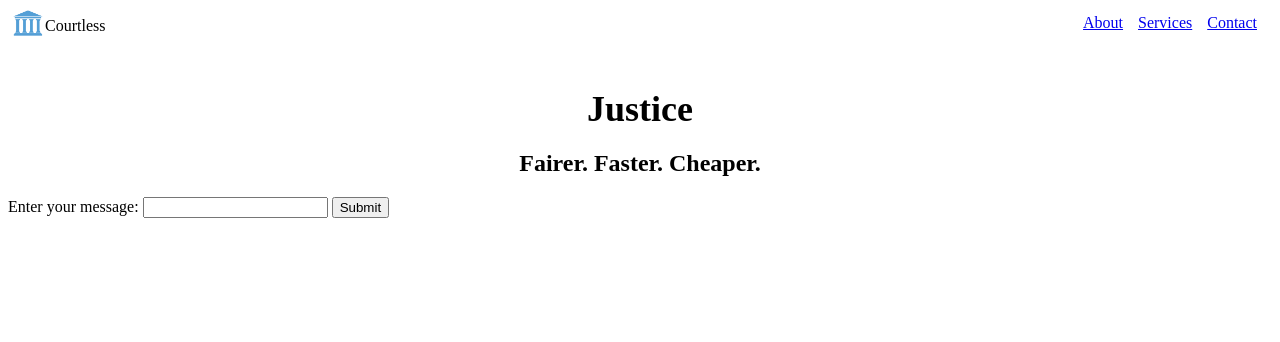
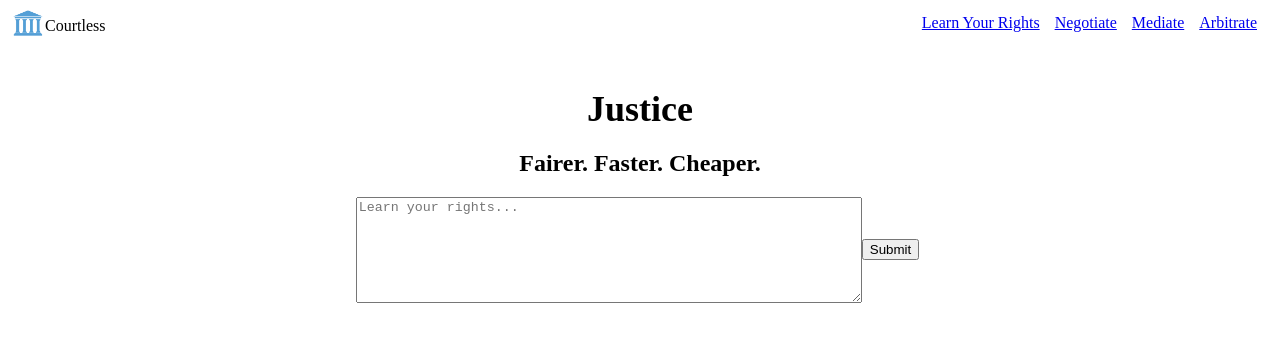
Before and after one commit to Elliot-Herz/Courtless, a plain HTML site: page index.html in a window 1280 px wide. Drawn offline with Linux system fonts and the light colour scheme.

Commit message:
last change for now

```diff
--- a/css/chatbox.css
+++ b/css/chatbox.css
@@ -1,9 +1,15 @@
-/* styles.css */
+.input-container {
+    display: flex;
+    align-items: center;
+    justify-content: center;
+}
 
-.chatbox-section {
-    background-color: #f4f4f4;
-    padding: 20px;
-    border: 1px solid black;
-    height: 300px; /* Adjust the height as needed */
-    overflow-y: auto; /* Enable vertical scrolling if content exceeds the height */
+#userInput {
+    width: 500px;
+    height: 100px;
+    resize: vertical;
 }
+
+label, input, button {
+    margin-right: 5px;
+}
--- a/index.html
+++ b/index.html
@@ -7,6 +7,7 @@
     <link rel="stylesheet" href="/css/styles.css">
     <link rel="stylesheet" href="/css/header.css">
     <link rel="stylesheet" href="/css/pitch.css">
+    <link rel="stylesheet" href="/css/chatbox.css">
     <title>Courtless</title>
     <script src="scripts/app.js"></script>
 </head>
@@ -22,9 +23,10 @@
 
         <nav>
             <ul>
-                <li><a href="#about">About</a></li>
-                <li><a href="#services">Services</a></li>
-                <li><a href="#contact">Contact</a></li>
+                <li><a href="#about">Learn Your Rights</a></li>
+                <li><a href="#contact">Negotiate</a></li>
+                <li><a href="#services">Mediate</a></li>
+                <li><a href="#contact">Arbitrate</a></li>
             </ul>
         </nav>
     </header>
@@ -36,11 +38,13 @@
 
     <section>
         <form onsubmit="generateResponse(); return false;">
-            <label for="userInput">Enter your message:</label>
-            <input type="text" id="userInput" required>
-            <button type="submit">Submit</button>
+            <div class="input-container">
+                <textarea id="userInput" required placeholder="Learn your rights..."></textarea>
+                <button type="Submit">Submit</button>
+            </div>
         </form>
     </section>
+
 </body>
 
 </html>
```
